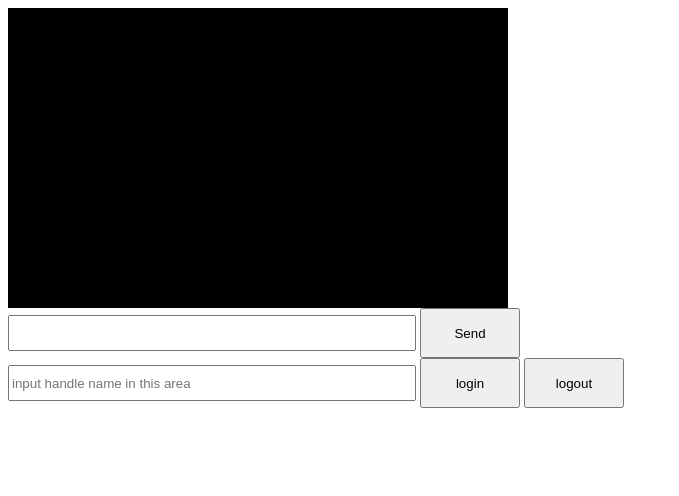
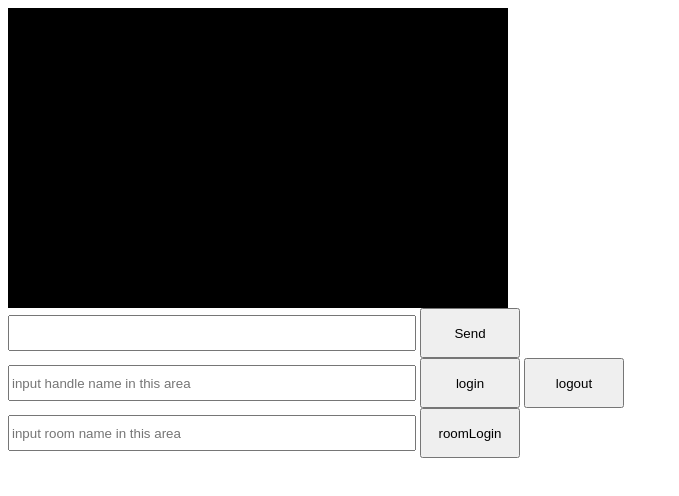
Before and after one commit to youkinjoh/TrainingWebSocket, a website: page public/index.html in a window 1280 px wide. Shown: the whole page, without its empty margins (0-679 px from the left). Drawn offline with Linux system fonts and the light colour scheme.

Commit message:
ルーム機能追加のためにhtmlファイルを修正(issue#45)
 - ルーム機能関連の入力要素をまとめたid=room_ariaというdivを作成
 - 入室するルーム名を記述するinput(text)を作成
 - 入室するルーム名を決定するinput(button)の作成

```diff
--- a/public/index.html
+++ b/public/index.html
@@ -16,6 +16,11 @@
     <input type="button" id="login_button" class="submit_contents" value="login" />
     <input type="button" id="logout_button" class="submit_contents" value="logout" />
   </div>
+  <div id="room_aria">
+    <div id="nowroom"></div>
+    <input type="text" id="room_name" class="input_contents" placeholder="input room name in this area" />
+    <input type="button" id="roomin_button" class="submit_contents" value="roomLogin" />
+  </div>
   <script type="text/javascript" src="./scripts/client.js"></script>
 </body>
 </html>
```
